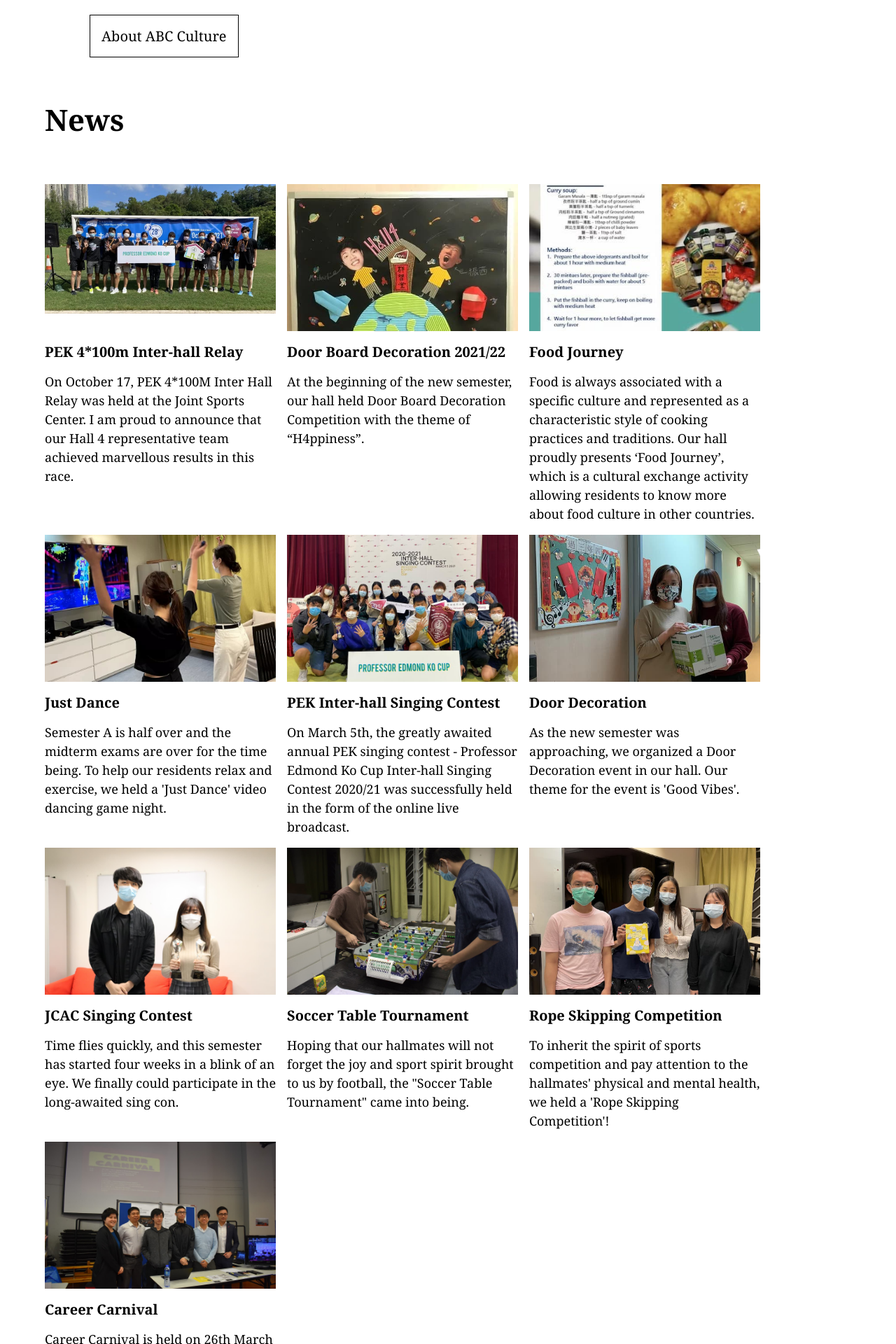
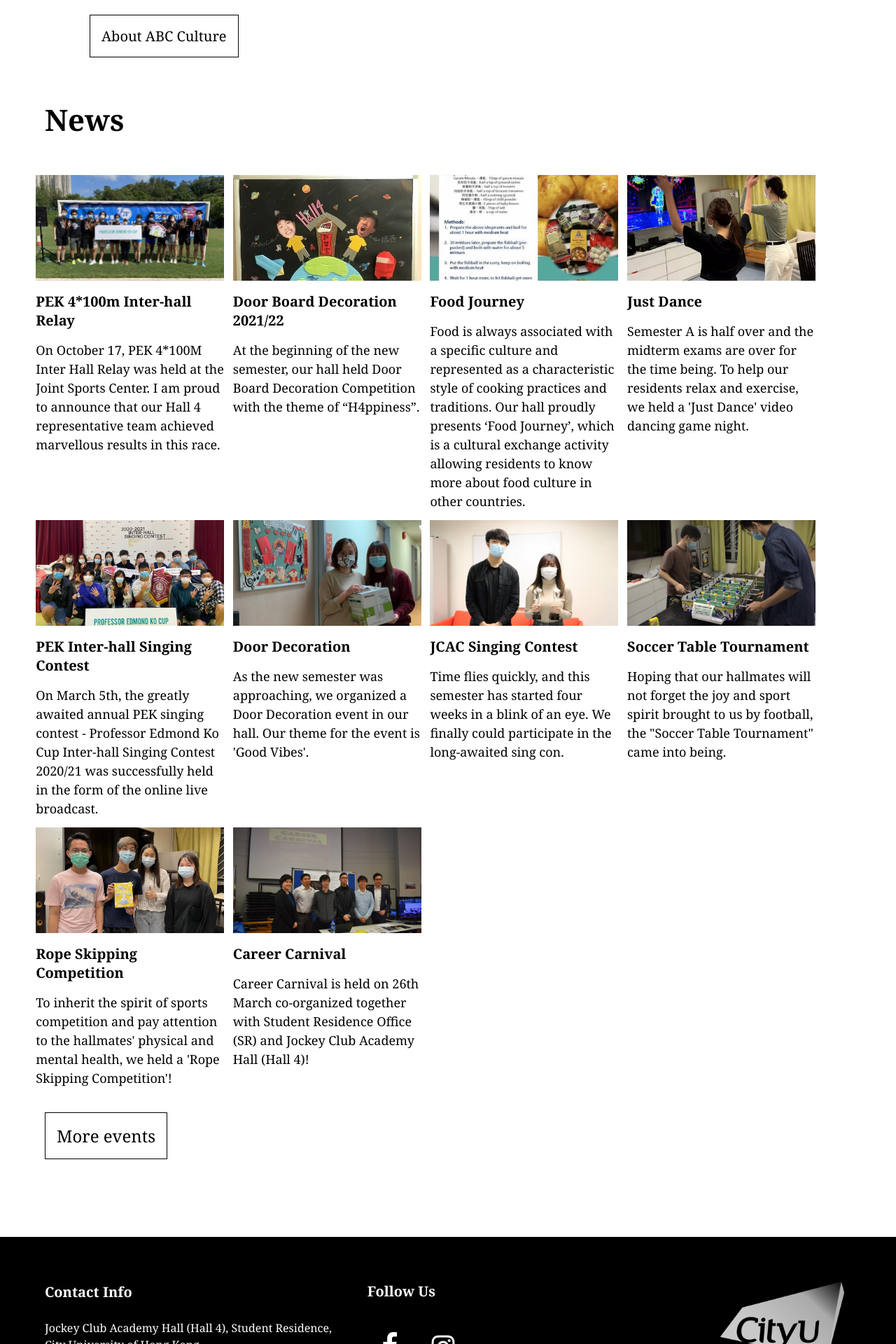
Before and after one commit to CWKSC/jcachall, a Jekyll site: the page built from page/home.md, in a window 1280 px wide. Shown: the part 481-2401 px from the top of the page at 70% size. Built offline with Jekyll 4.4.1, drawn with Linux system fonts in a browser that asks for light colours.

Commit message:
Update responsive layout for posts

```diff
--- a/_includes/footer.html
+++ b/_includes/footer.html
@@ -8,7 +8,9 @@
         Jockey Club Academy Hall (Hall 4), Student Residence,<br />
         City University of Hong Kong, <br />
         22 Cornwall Street, Kowloon, Hong Kong SAR<br /><br />
-        香港九龍塘歌和老街 22 號香港城市大學學生宿舍賽馬會群智堂 (4 座)
+        <div class="chineseAddress">
+            香港九龍塘歌和老街 22 號香港城市大學學生宿舍賽馬會群智堂 (4 座)
+        </div>
     </div>
 
     <div class="followUs">
--- a/assets/css/base/footer.scss
+++ b/assets/css/base/footer.scss
@@ -12,6 +12,10 @@
   flex: 2;
   line-height: 1.5;
   padding-bottom: 32px;
+}
+
+.footer .chineseAddress {
+  font-family: Cambria;
 }
 
 .contactInfo .title {
--- a/assets/css/page/home/news.scss
+++ b/assets/css/page/home/news.scss
@@ -10,7 +10,7 @@
 }
 
 .news .newsContainer {
-  padding: 32px;
+  padding: 2vw;
 }
 
 .news .more {
@@ -37,10 +37,6 @@
     padding-left: 32px;
   }
 
-  .news .newsContainer {
-    padding: 0px;
-  }
-
   .news .more {
     padding-top: 32px;
     padding-left: 32px;
--- a/assets/css/posts.scss
+++ b/assets/css/posts.scss
@@ -4,23 +4,59 @@
 .posts {
   display: flex;
   flex-wrap: wrap;
-  padding: 32px;
-  gap: 16px;
+  padding: 2vw;
+  gap: 1vw;
 }
 
 .posts .post {
-  width: 330px;
+  width: 17vw;
 }
 
 .post .imageBox {
   width: 100%;
-  height: 210px;
+  height: 10vw;
   padding-bottom: 16px;
+}
+
+@media (max-width: 1400px) {
+  .posts .post {
+    width: 21vw;
+  }
+  .post .imageBox {
+    height: 21vw * 9 / 16;
+  }
+}
+
+@media (max-width: 1120px) {
+  .posts .post {
+    width: 29vw;
+  }
+  .post .imageBox {
+    height: 29vw * 9 / 16;
+  }
+}
+
+@media (max-width: 840px) {
+  .posts .post {
+    width: 44vw;
+  }
+  .post .imageBox {
+    height: 44vw * 9 / 16;
+  }
+}
+
+@media (max-width: 600px) {
+  .posts .post {
+    width: 85vw;
+  }
+  .post .imageBox {
+    height: 85vw * 9 / 16;
+  }
 }
 
 .post img {
   width: 100%;
-  max-height: 100%;
+  height: 100%;
   object-fit: cover;
 }
 
@@ -28,7 +64,7 @@
   color: black;
   font-size: 20px;
   font-weight: bold;
-  font-family: Cambria, Cochin, Georgia, Times, "Times New Roman", serif;
+  font-family: Cambria;
 }
 
 .post a {
```
